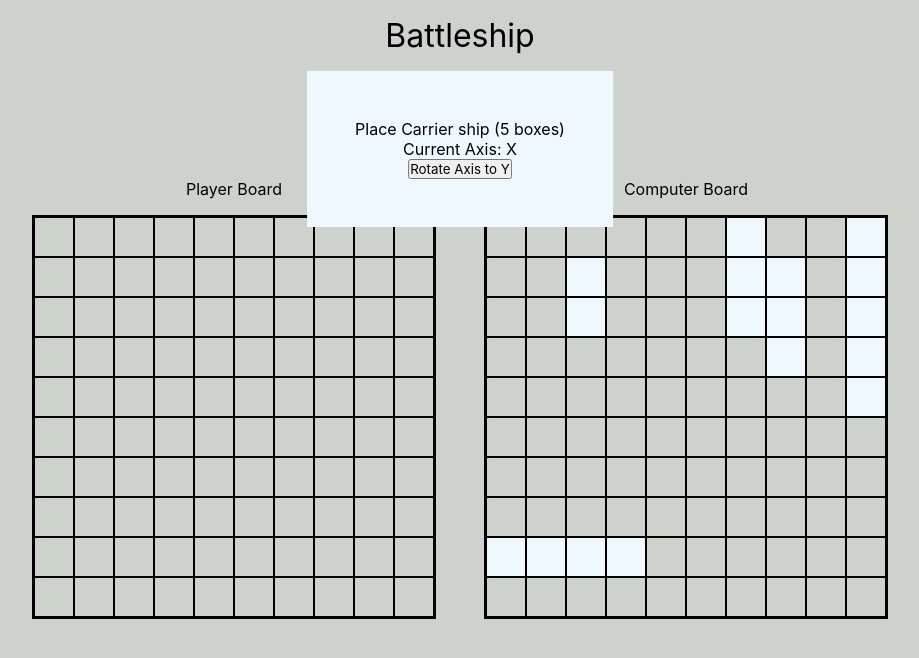
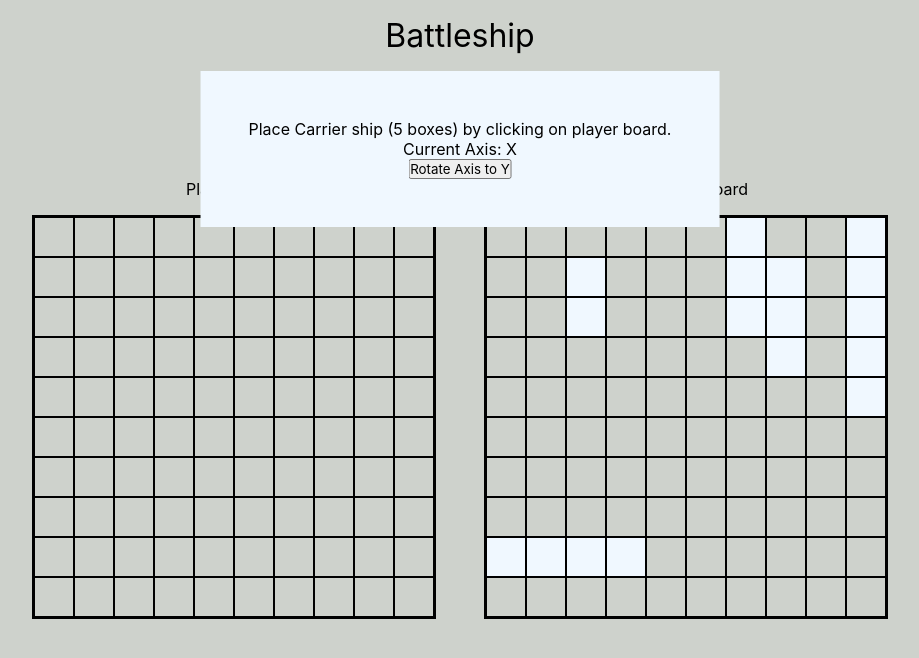
Before and after one commit to ericchi00/Project-Battleship, a website built with webpack: page dist/index.html in a window 1280 px wide. Shown: the whole page, without its empty margins (180-1099 px from the left). Built offline with nearby package versions, Linux system fonts and the light colour scheme.

Commit message:
clarified instructions

```diff
--- a/dist/index.html
+++ b/dist/index.html
@@ -11,7 +11,7 @@
 <body>
     <header>Battleship</header>
     <div class="instructions">
-        <div class="placeShip">Place Carrier ship (5 boxes)</div>
+        <div class="placeShip">Place Carrier ship (5 boxes) by clicking on player board.</div>
         <div class="spaces">
             <div class="example"></div>
             <div class="example"></div>
```
